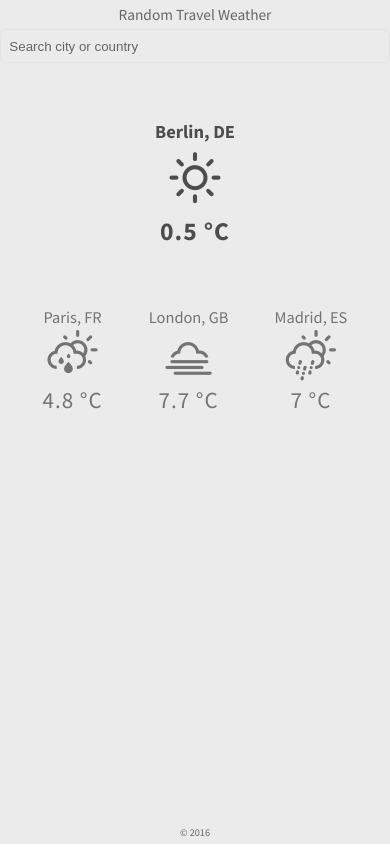
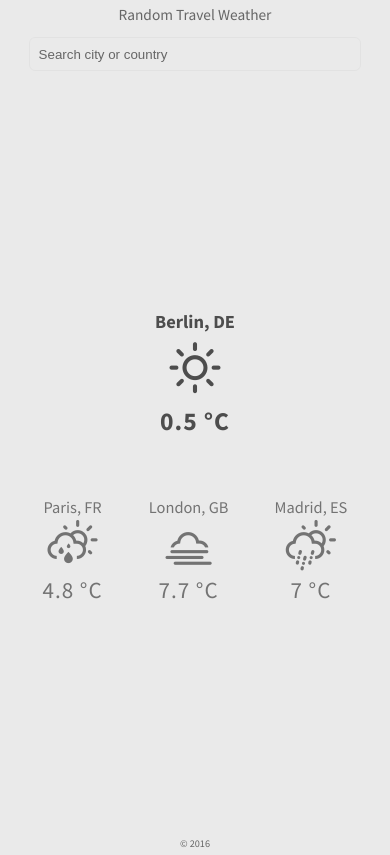
Before and after one commit to mrvilla/randomtravelweather, a plain HTML site: page index.html in a window 390 px wide. Drawn offline with Linux system fonts and the light colour scheme.

Commit message:
enhanced html and css

```diff
--- a/assets/css/styles.css
+++ b/assets/css/styles.css
@@ -19,7 +19,7 @@ body {
   	-webkit-font-smoothing: antialiased;
   	-moz-osx-font-smoothing: grayscale;
 	color: hsla(0, 0%, 40%, 1);
-	background: hsla(360, 100%, 100%, 1);
+	background: hsla(0, 0%, 80%, .4);
 	overflow: hidden;
   	padding: 0;
 }
@@ -55,27 +55,19 @@ input:-webkit-autofill {
 	display: flex;
   	flex-direction: column;
   	justify-content: center;
-  	height: 100vh;
+  	align-items: center;
+  	height: 90vh;
 }
 .header, .footer {
 	display: flex;
 	flex-direction: row;
 	padding: .625em;
-	background: hsla(0, 0%, 80%, .4);
 }
 .title {
 	flex: 2;
 }
 .footer {
 	padding: .125em .625em;
-}
-.section {
-	display: flex;
-	flex: 1;
-  	flex-direction: column;
-  	align-items: center;
-  	padding-top: 5em;
-  	background: hsla(0, 0%, 80%, .4);
 }
 .weather_container, .searched_city {
 	display: flex;
@@ -136,8 +128,12 @@ input:-webkit-autofill {
 	body, html {
 		font-size: 80%;
 	}
+	body {
+		overflow: visible;
+	}
 	input {
-		width: 100vw;
+		width: 85vw;
+    	margin-top: .6em;
 	}
 	.title {
 		flex: 1;
@@ -149,5 +145,4 @@ input:-webkit-autofill {
 	.weather_container, .searched_city {
 		width: 90vw;
 	}
-
 }
--- a/index.html
+++ b/index.html
@@ -9,14 +9,13 @@
     <script type="text/javascript" src="assets/js/jq.min.js"></script>
 </head>
 <body>
-    <article class="article">
     <header class="header">
         <h2 class="title">Random Travel Weather</h2>
         <form class="search_form">
             <input type="search" value="Search city or country" placeholder="Search city or country"/>
         </form>
     </header>
-        <div class="section">
+    <div class="article">
         <div class="searched_city">
             <div class="city">Berlin, DE</div>
             <i class="wi wi-day-sunny"></i>
@@ -43,7 +42,6 @@
     <footer class="footer">
         <p>&copy; 2016</p>
     </footer>
-    </article>
 </body>
 <script type="text/javascript" src="assets/js/openWeather.js"></script>
 </html>
```
Lines whose indentation alone changed are shown as unchanged.
